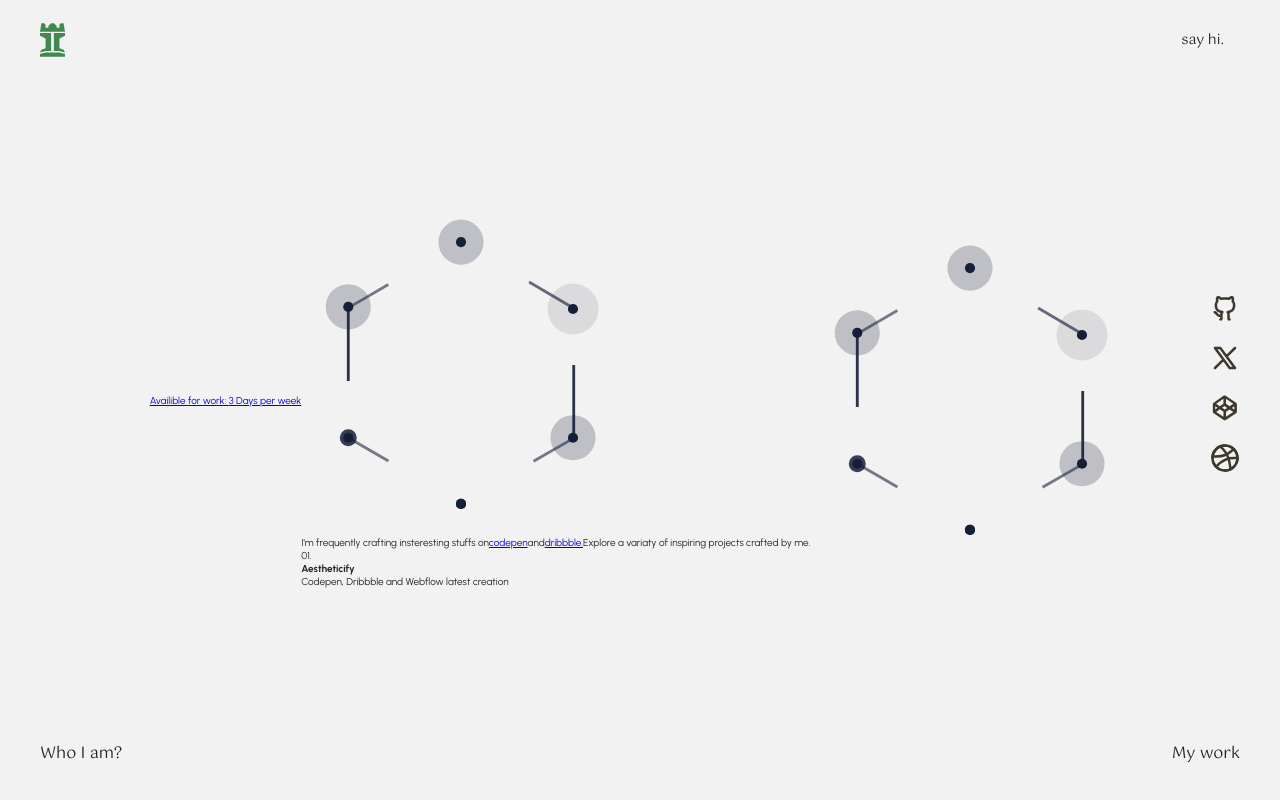
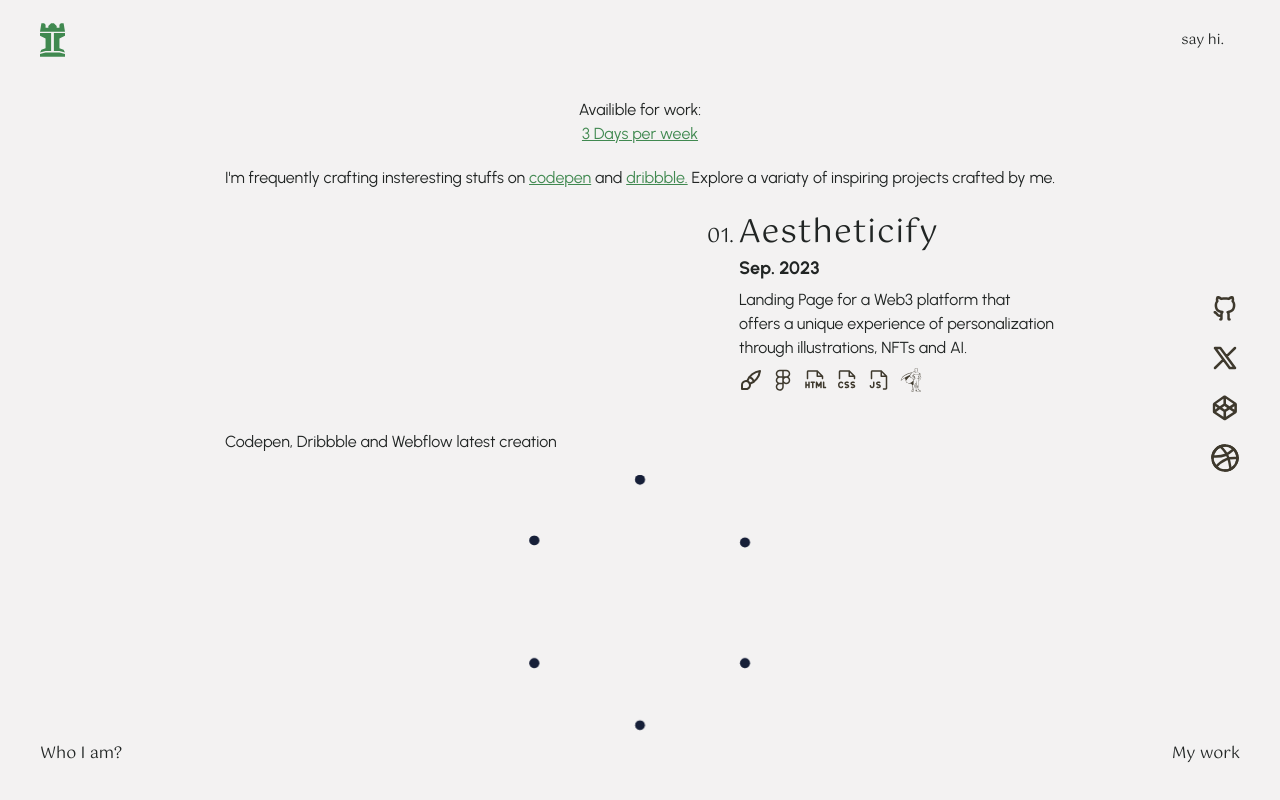
Before and after one commit to darukbyte/darukbyte-website, a Next.js app: page /works in a window 1280 px wide. Built offline with nearby package versions, Linux system fonts and the light colour scheme.

Commit message:
feat(work-page): Add CSS styles to the project showcase section.

```diff
--- a/app/layout.js
+++ b/app/layout.js
@@ -30,8 +30,10 @@ export const metadata = {
     "Programming",
     "Freelance",
     "Personal site",
+    "Junior",
+    "Carrillo",
   ],
-  themeColor: "#F3F2F2",
+  themeColor: "#408950",
   robots: {
     index: false,
     follow: true,
--- a/app/works/page.js
+++ b/app/works/page.js
@@ -1,6 +1,9 @@
 import React from "react";
 import styles from "./page.module.css";
 import HexagonConstellation from "@/components/HexagonConstellation";
+import localFont from "next/font/local";
+import Image from "next/image";
+const gotu = localFont({ src: "../../font/Gotu-Regular.ttf" });
 
 export const metadata = {
   title: "Works crafted by me - Junior Carrillo | Darukbyte",
@@ -8,41 +11,108 @@ export const metadata = {
 
 export default function Works() {
   return (
-    <main className={styles.box}>
-      <a className={styles.work_info} href="#">
+    <main className={styles.project_box}>
+      <a className={`${styles.work_info} ${styles.work_info_fixed}`} href="#">
         Availible for work: <span>3 Days per week</span>
       </a>
 
       <section className={styles.projects}>
-        <article className={styles.projects__mobile_hexagon}>
+        <a className={styles.work_info} href="#">
+          Availible for work: <span>3 Days per week</span>
+        </a>
+
+        <article
+          className={`${styles.projects__mobile_hexagon} ${styles.view}`}
+        >
+          <svg
+            viewBox="0 0 180 240"
+            fill="none"
+            className={styles.logo}
+            xmlns="http://www.w3.org/2000/svg"
+          >
+            <path
+              d="M180 60L90 60L0 60L9.9999 0L30 0L40 10L40.2216 31.1768L60.2064 31.1768L60 20L70 10L80 0H90.04L100 0L110 10L120 20L120.161 31.1768L140.146 31.1768L140 10L150 0L170 0L180 60Z"
+              fill="#408950"
+            />
+
+            <path
+              d="M0 70H80V200H40L0 210L10 190L40 180V110L0 90V70Z"
+              fill="#408950"
+            />
+
+            <path
+              d="M180 70H100V200H140L180 210L170 190L140 180V110L180 90V70Z"
+              fill="#408950"
+            />
+
+            <path d="M0 220L40 210H90H140L180 220V240H0V220Z" fill="#408950" />
+          </svg>
           <HexagonConstellation />
         </article>
+
         <p className={styles.projects__text}>
-          I&apos;m frequently crafting insteresting stuffs on
+          I&apos;m frequently crafting insteresting stuffs on{" "}
           <a href="https://codepen.io/darukbyte" target="_blank">
             codepen
-          </a>
-          and
+          </a>{" "}
+          and{" "}
           <a href="https://dribbble.com/darukbyte" target="_blank">
             dribbble.
-          </a>
+          </a>{" "}
           Explore a variaty of inspiring projects crafted by me.
         </p>
 
         <section className={styles.projects__showcase}>
           <article className={styles.projects__showcase__box}>
-            <article className={styles.projects__showcase__box_title}>
+            <a
+              href="https://aestheticify.vercel.app/"
+              target="_blank"
+              className={`${styles.projects__showcase__box_title} ${gotu.className}`}
+            >
               <p>01.</p>
-              <div></div>
+              <div className={styles.projects__bar}></div>
               <h4>Aestheticify</h4>
-            </article>
+            </a>
 
-            <p className={styles.projects__showcase__box_intro}></p>
+            <h5 className={styles.projects__showcase__box_date}>Sep. 2023</h5>
+
+            <p className={styles.projects__showcase__box_intro}>
+              Landing Page for a Web3 platform that offers a unique experience
+              of personalization through illustrations, NFTs and AI.
+            </p>
 
             <article className={styles.projects__showcase__box_icons}>
-              <span
-                className={styles.projects__showcase__box_icons_image}
-              ></span>
+              <Image
+                src="/assets/design.svg"
+                width={24}
+                height={24}
+                alt="design"
+              />
+              <Image
+                src="/assets/figma.svg"
+                width={24}
+                height={24}
+                alt="design"
+              />
+              <Image
+                src="/assets/html.svg"
+                width={24}
+                height={24}
+                alt="design"
+              />
+              <Image
+                src="/assets/css.svg"
+                width={24}
+                height={24}
+                alt="design"
+              />
+              <Image
+                src="/assets/javascript.svg"
+                width={24}
+                height={24}
+                alt="js"
+              />
+              <Image src="/assets/gsap.svg" width={24} height={24} alt="gsap" />
             </article>
           </article>
         </section>
@@ -62,7 +132,7 @@ export default function Works() {
         </section>
       </section>
 
-      <section className={styles.half__img}>
+      <section className={`${styles.half__image} ${styles.view_no}`}>
         <article>
           <HexagonConstellation />
         </article>
--- a/app/works/page.module.css
+++ b/app/works/page.module.css
@@ -1,7 +1,138 @@
-.box {
+.view {
+    display: flex;
+}
+.view_no {
+    display: none;
+}
+.project_box {
     width: 100%;
-    height: 100dvh;
+    height: auto;
     display: flex;
+    flex-direction: column;
     justify-content: center;
     align-items: center;
+    padding: 16px 20px;
 }
+.work_info_fixed {
+    position: fixed;
+    top: 10%;
+    display: none;
+}
+.work_info {
+    font-size: 1.6rem;
+    line-height: 150%;
+    color: var(--black-color);
+    text-decoration: none;
+    width: 130px;
+    text-align: center;
+}
+.work_info > span {
+    text-decoration: underline;
+    color: var(--principal-color);
+}
+.projects {
+    display: grid;
+    gap: 20px;
+    margin-top: 82px;
+    justify-items: center;
+}
+.projects__mobile_hexagon {
+    width: 320px;
+    height: 320px;
+    justify-content: center;
+    align-items: center;
+    position: relative;
+}
+.logo {
+    position: absolute;
+    width: 75px;
+    height: 100px;
+}
+.projects__text {
+    font-size: 1.6rem;
+    line-height: 150%;
+}
+.projects__text > a {
+    color: var(--principal-color);
+}
+.projects__showcase {
+    width: 100%;
+    margin-top: 8px;
+    display: grid;
+    gap: 40px;
+}
+.projects__showcase__box {
+    display: flex;
+    flex-direction: column;
+    gap: 8px;
+    width: 316px;
+    justify-self: end;
+}
+.projects__showcase__box_title{
+    display: flex;
+    position: relative;
+    text-decoration: none;
+    color: var(--black-color);
+}
+.projects__showcase__box_title > p {
+    font-size: 2rem;
+    line-height: 2.2rem;
+    align-self: end;
+    position: absolute;
+    left: -32px;
+}
+.projects__bar {
+    width: 0px;
+    height: 4px;
+    align-self: center;
+    opacity: 0;
+    background-color: var(--principal-color) ;
+    transition: ease-in all .8s;
+    transform-origin: left;
+}
+.projects__showcase__box_title:hover .projects__bar {
+    width: 54px;
+    opacity: 1;
+    margin-right: 12px;
+}
+.projects__showcase__box_title > h4 {
+    font-size: 3.2rem;
+    letter-spacing: 0.1rem;
+    line-height: 3rem;
+    align-self: end;
+    font-weight: 400;
+}
+.projects__showcase__box_date{
+    font-size: 1.8rem;
+    line-height: 2.4rem;
+    font-weight: 700;
+}
+.projects__showcase__box_intro {
+    font-size: 1.6rem;
+    line-height: 150%;
+}
+.projects__showcase__box_icons {
+    display: flex;
+    gap: 8px;
+}
+
+
+
+.mini_projects {
+    width: 100%;
+    display: flex;
+    flex-direction: column;
+    margin-top: 20px;
+}
+.mini_projects_text {
+    font-size: 1.6rem;
+    width: 100%;
+}
+@media (min-width: 900px) {
+    .view {
+        display: none;
+    }
+    .view_no {
+        display: flex;
+    }
+}
--- a/components/HexagonConstellation.module.css
+++ b/components/HexagonConstellation.module.css
@@ -1,6 +1,6 @@
 .size {
-    width: 320px;
-    height: 320px;
+    width: 100%;
+    height: 100%;
   }
   .mask {
     mask-type:alpha;
```
